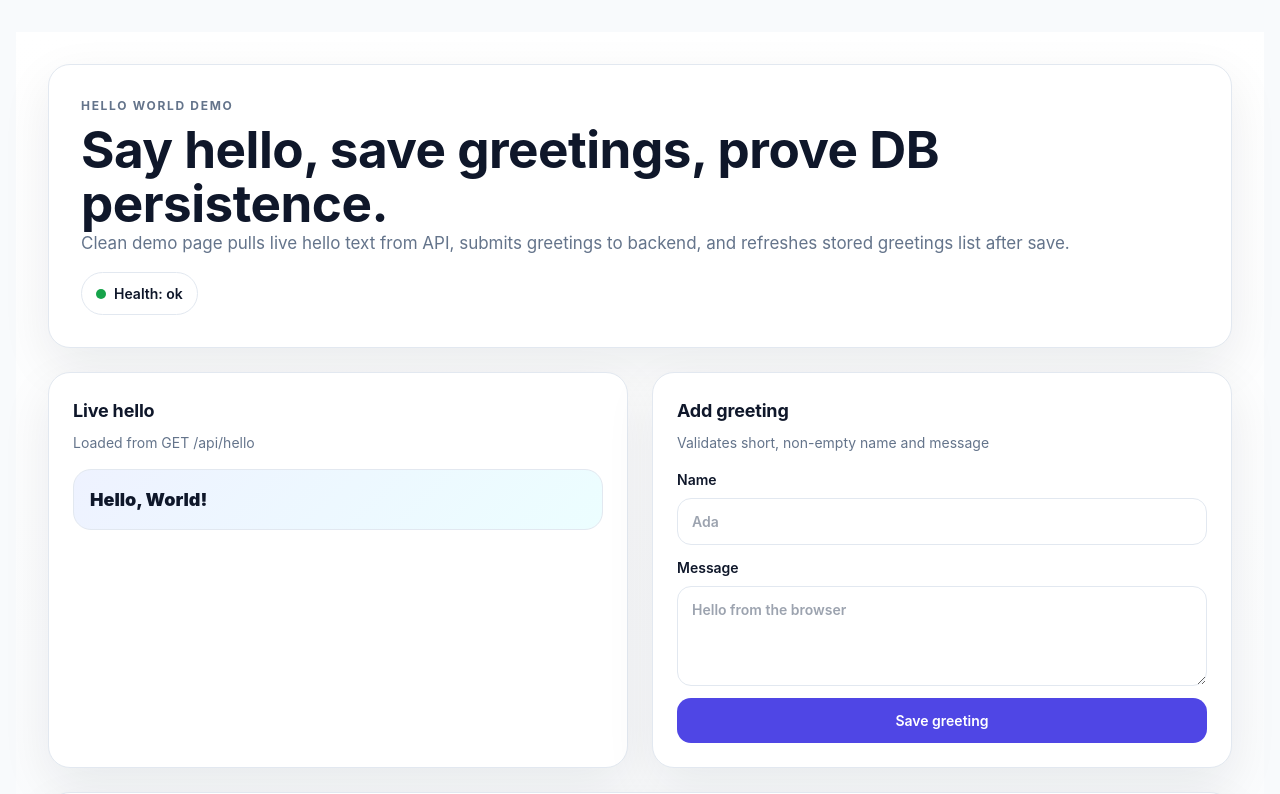
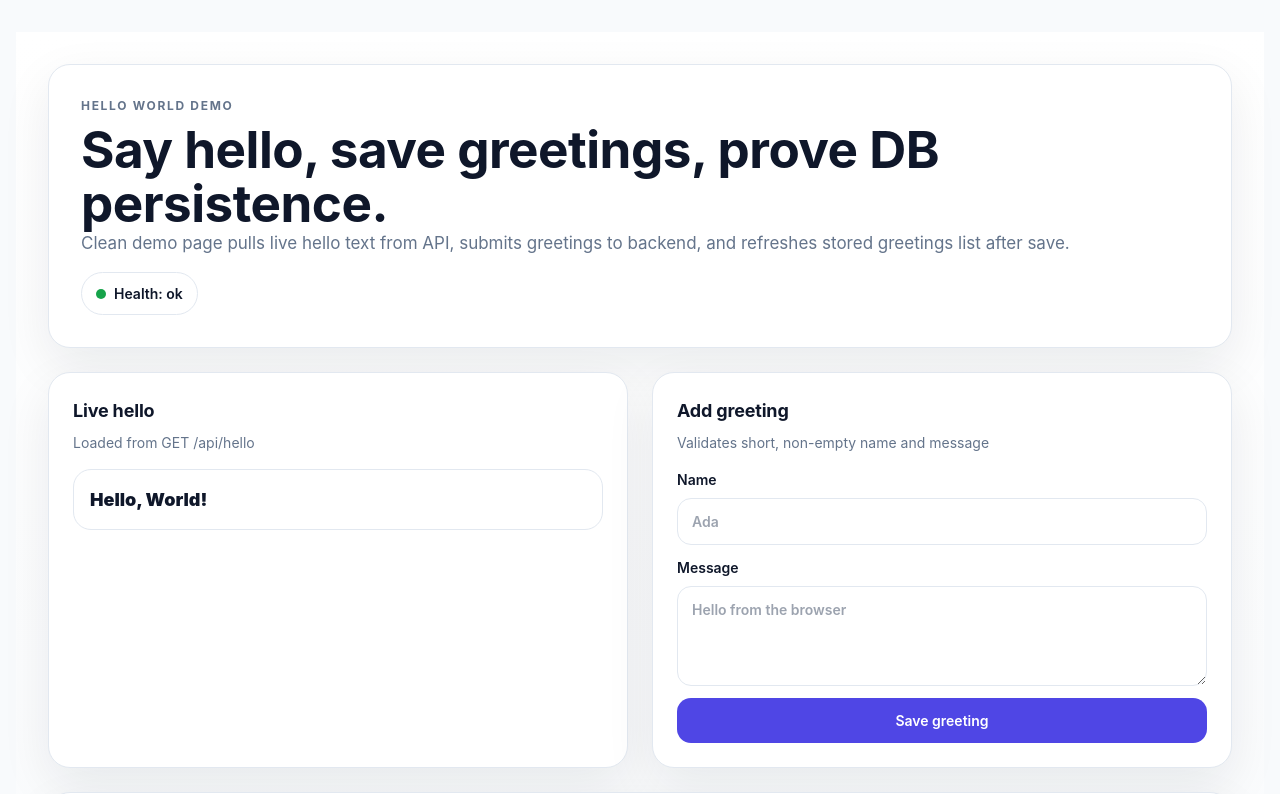
Before and after one commit to ThanhNV121097/project-f5d06cd0, a Next.js app in the folder code/frontend/: page / in a window 1280 px wide. Shown: the top 794 px of the page. Built offline with nearby package versions, Linux system fonts and the light colour scheme.

Commit message:
fix(ui): make styles token-only

```diff
--- a/code/frontend/components/HelloApiDemo.module.css
+++ b/code/frontend/components/HelloApiDemo.module.css
@@ -92,7 +92,7 @@
   padding: var(--space-4);
   border: var(--border-width) solid var(--color-border);
   border-radius: var(--radius-lg);
-  background: linear-gradient(135deg, #eef2ff, #ecfeff);
+  background: var(--color-surface);
   color: var(--color-text);
   font-size: var(--text-xl);
   font-weight: var(--font-weight-heading);
```
